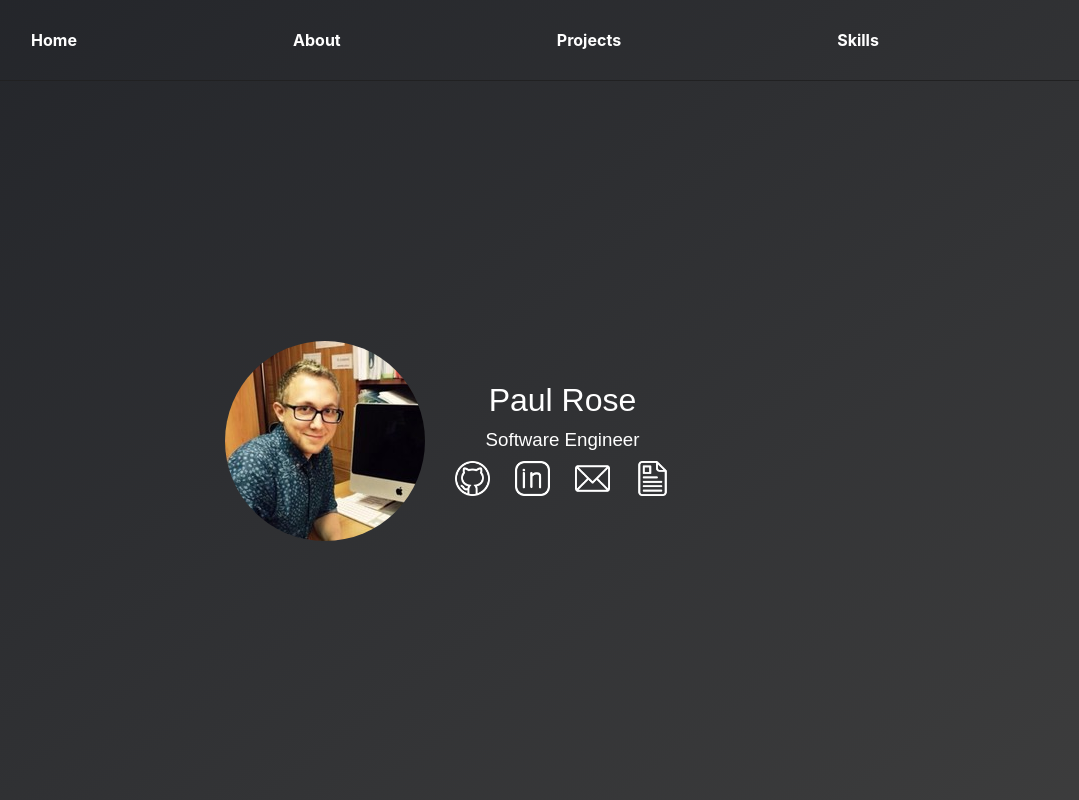
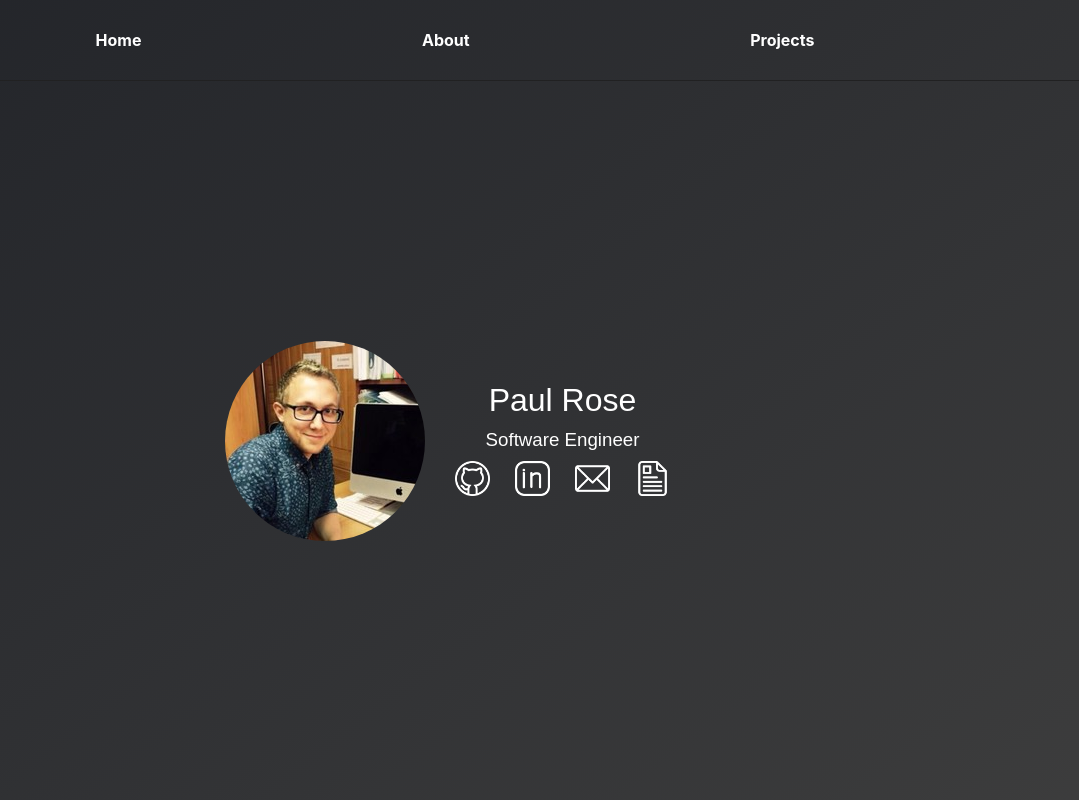
Before and after one commit to rose-paul/portfolio, a React (Create React App) app: page /about in a window 1280 px wide. Shown: the top 800 px of the page, without its empty margins (185-1264 px from the left). Built offline with nearby package versions, Linux system fonts and the light colour scheme.

Commit message:
comment out skills

```diff
--- a/src/App.js
+++ b/src/App.js
@@ -20,7 +20,7 @@ function App() {
           <Route exact path="/" component={Header} />
           <Route exact path="/about" component={About} />
           <Route exact path="/projects" component={Projects} />
-          <Route exact path="/skills" component={Skills} />
+          {/* <Route exact path="/skills" component={Skills} /> */}
         </Switch>
         {/* </div> */}
         {/* <Credits /> */}
--- a/src/navbar.jsx
+++ b/src/navbar.jsx
@@ -27,9 +27,9 @@ const NavBar = () => {
         <Link to="/projects">
           Projects
         </Link>
-        <Link to="/skills">
+        {/* <Link to="/skills">
           Skills
-        </Link>
+        </Link> */}
       </header>
     // </CSSTransition>
   );
```
